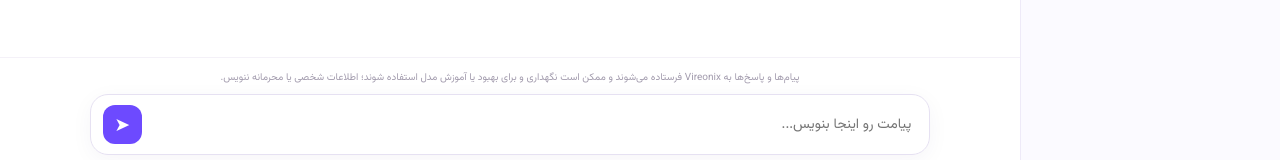
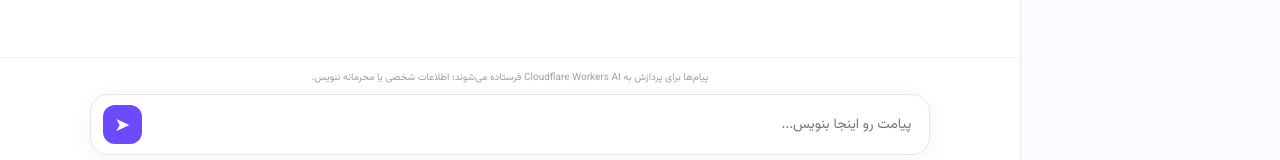
Before and after one commit to kourosh139672-ui/aipix, a plain HTML site: page index.html in a window 1280 px wide. Shown: the part 601-761 px from the top of the page. Drawn offline with Linux system fonts and the light colour scheme.

Commit message:
Update PixAI privacy notice for Cloudflare AI

```diff
--- a/index.html
+++ b/index.html
@@ -36,7 +36,7 @@
         </div>
       </div>
       <div class="composer-wrap">
-        <div class="privacy">پیام‌ها و پاسخ‌ها به Vireonix فرستاده می‌شوند و ممکن است نگهداری و برای بهبود یا آموزش مدل استفاده شوند؛ اطلاعات شخصی یا محرمانه ننویس.</div>
+        <div class="privacy">پیام‌ها برای پردازش به Cloudflare Workers AI فرستاده می‌شوند؛ اطلاعات شخصی یا محرمانه ننویس.</div>
         <form class="composer" id="chatForm">
           <textarea id="prompt" rows="1" placeholder="پیامت رو اینجا بنویس..." aria-label="پیام شما"></textarea>
           <button id="sendBtn" type="submit" aria-label="ارسال پیام">➤</button>
```
